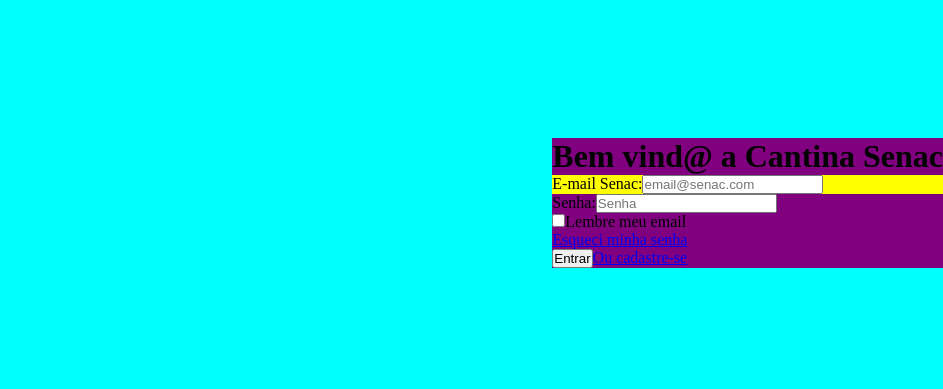
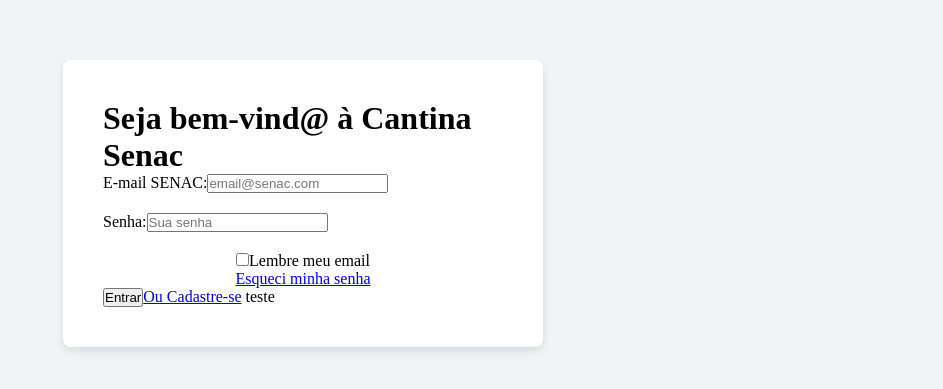
Before and after one commit to prof-lucas-senac/cantina-senac-2025-front, an Angular app: page / in a window 1280 px wide. Shown: the part 197-586 px from the top of the page, without its empty margins (337-1280 px from the left). Built offline with nearby package versions, Linux system fonts and the light colour scheme.

Commit message:
correção

```diff
--- a/src/app/components/login/login.component.css
+++ b/src/app/components/login/login.component.css
@@ -1,21 +1,27 @@
 .div-principal {
-  display: flex;
-  background-color: aqua;
-  height: 100vh;
-  width: 100vw;
-  align-items: center;
-  justify-content: flex-end;
+    display: flex;
+    flex-direction: column;
+    align-items: center;
+    justify-content: center;
+    height: 100vh;
+/* background: linear-gradient(180deg, #f1f3f4 0%, #ffffff 100%);*/
+    background-color: #f1f3f4;
+    background-repeat: no-repeat;
+    margin: 0%;
 }
-
 .div-formulario {
-  background-color: purple;
+    background-color: #ffffff;
+    padding: 40px;
+    border-radius: 8px;
+    box-shadow: 0 4px 8px rgba(0, 0, 0, 0.1);
+    width: 100%;
+    max-width: 400px;
 }
-
 .div-input {
-  background-color: yellow;
+    margin-bottom: 20px;
 }
-
-.divformularioinferior {
-  display: flex;
-  background-color: blue;
+.div-formulario-baixo {
+    display: flex;
+    flex-direction: column;
+    align-items: center;
 }
--- a/src/app/components/login/login.component.html
+++ b/src/app/components/login/login.component.html
@@ -1,32 +1,28 @@
 <div class="div-principal">
     <div class="div-formulario">
-    <h1>Bem vind&#64; a Cantina Senac</h1>
+        <h1>Seja bem-vind&#64; à Cantina Senac</h1>
 
         <form>
             <div class="div-input">
-        <label for="email">E-mail Senac:</label>
-        <input type="email" id="email" placeholder="email@senac.com" />
+                <label for="email">E-mail SENAC:</label>
+                <input type="email" id="email" placeholder="email@senac.com">
             </div>
-      <div class ="div-input"></div>
+
+            <div class="div-input">
+
                 <label for="senha">Senha:</label>
-        <input type="senha" id="senha" placeholder="Senha" />
+                <input type="password" id="senha" placeholder="Sua senha" />
+            </div>
         </form>
 
-
-    <div class = "div-formulario-inferior">
+        <div class="div-formulario-baixo">
             <div>
-        <input type="checkbox" />
+                <input type="checkbox" id="lembrarEmail">
                 <label for="lembrarEmail">Lembre meu email</label>
             </div>
-
-
             <a href="#">Esqueci minha senha</a>
-
         </div>
-
-
-
         <button>Entrar</button>
-    <a href="#">Ou cadastre-se</a>
+        <a href="#">Ou Cadastre-se</a>
+        teste
     </div>
-</div>
```
Lines whose indentation alone changed are shown as unchanged.
